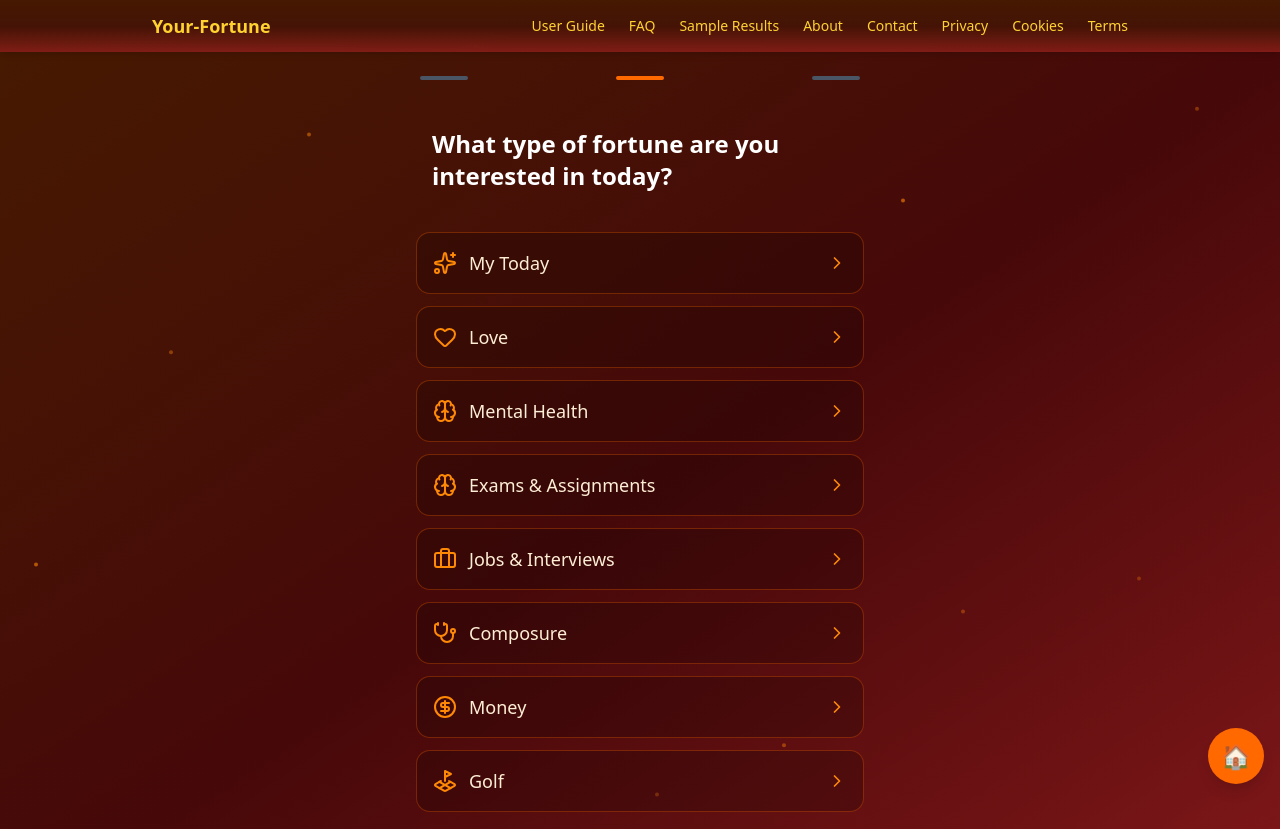
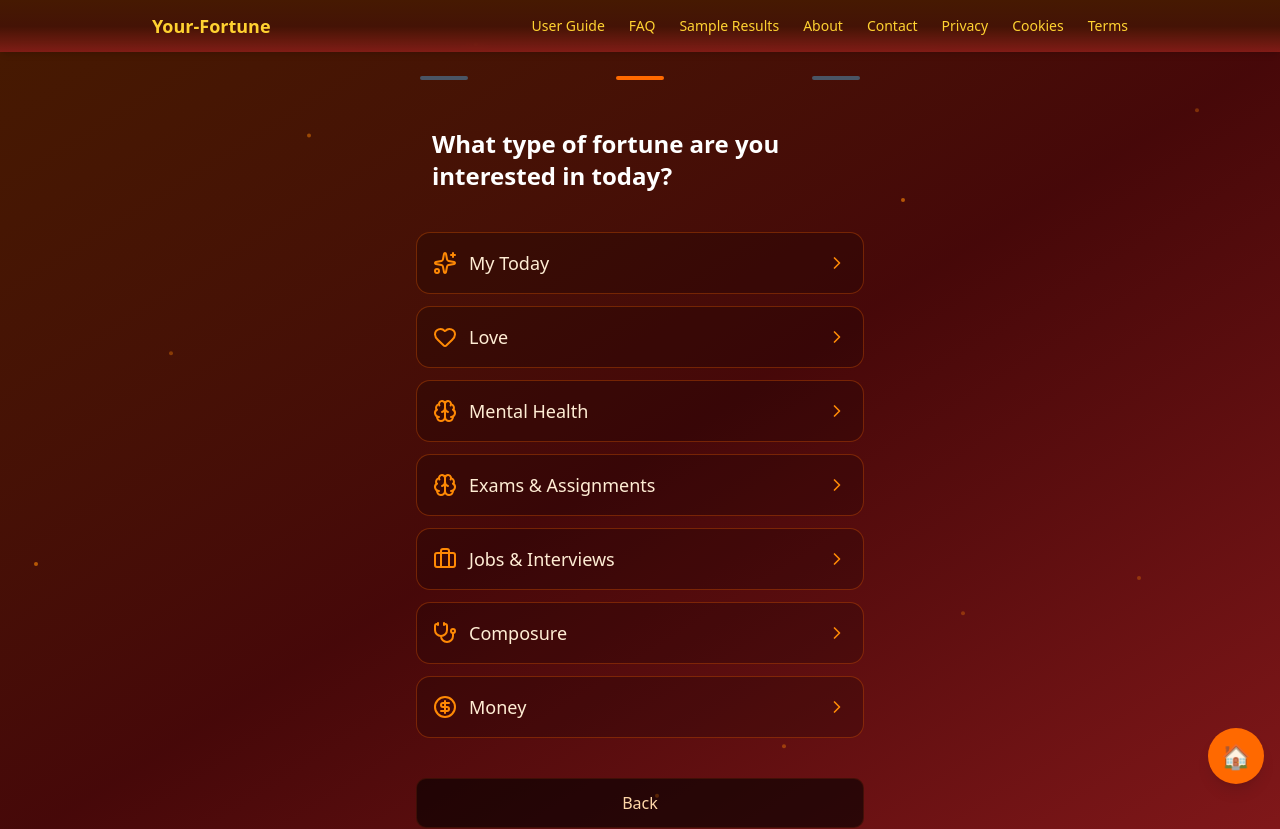
Before and after one commit to LeConsulat2/fortune-final, a Next.js app: page /choice in a window 1280 px wide. Shown: the top 829 px of the page. Built offline with nearby package versions, Linux system fonts and the light colour scheme.

Commit message:
Update page.tsx

```diff
--- a/app/choice/page.tsx
+++ b/app/choice/page.tsx
@@ -82,12 +82,12 @@ export default function Choice() {
       categoryKey: 'money',
     },
 
-    {
-      name: 'Golf',
-      icon: <LandPlot size={24} />,
-      path: '/quiz/golf',
-      categoryKey: 'golf',
-    },
+    // {
+    //   name: 'Golf',
+    //   icon: <LandPlot size={24} />,
+    //   path: '/quiz/golf',
+    //   categoryKey: 'golf',
+    // },
   ];
 
   return (
```
